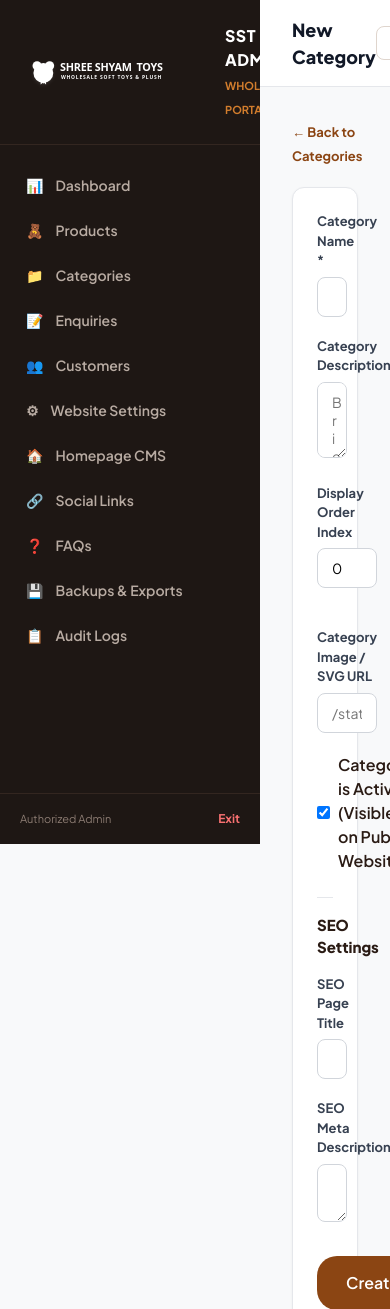
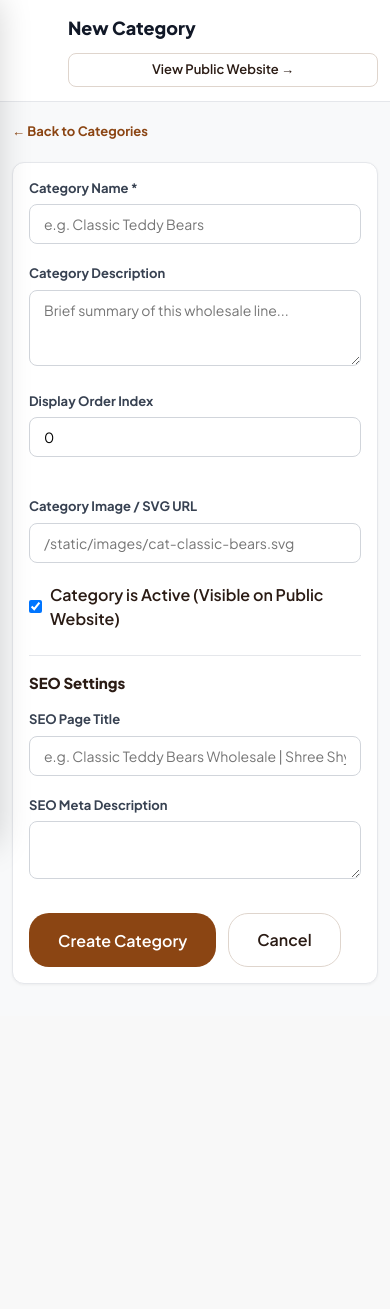
Before and after one commit to PrimeAyush7/ShreeShyamToys, a Python web app: template sst5_work/app/templates/admin/category_form.html in a window 390 px wide. Shown: the top 1309 px of the page. After the commit the page ends 984 px from the top, so only its background shows below. Run offline with Jinja, Linux system fonts and the light colour scheme; the template is opened without the code that fills it, so the values that code supplies are empty.

Commit message:
Update admin.css

```diff
--- a/sst5_work/app/static/css/admin.css
+++ b/sst5_work/app/static/css/admin.css
@@ -198,3 +198,206 @@
     grid-template-columns: 1fr;
   }
 }
+
+
+/* ==========================================================
+   ADMIN RESPONSIVE / MOBILE LAYOUT
+   Prevent the fixed sidebar from forcing horizontal overflow.
+   ========================================================== */
+
+.admin-layout,
+.admin-main,
+.admin-body,
+.admin-topbar,
+.admin-card,
+.admin-table-wrap,
+.admin-form {
+  min-width: 0;
+  max-width: 100%;
+}
+
+.admin-body {
+  overflow-x: hidden;
+}
+
+.admin-sidebar {
+  z-index: 1000;
+}
+
+.admin-sidebar-backdrop,
+.admin-mobile-menu {
+  display: none;
+}
+
+.admin-table-wrap {
+  width: 100%;
+  overflow-x: auto;
+  -webkit-overflow-scrolling: touch;
+}
+
+.admin-table-wrap > .admin-table {
+  min-width: 640px;
+}
+
+@media (max-width: 900px) {
+  .admin-layout {
+    display: block;
+    width: 100%;
+    max-width: 100%;
+    min-height: 100vh;
+    overflow-x: clip;
+  }
+
+  .admin-sidebar {
+    position: fixed;
+    inset: 0 auto 0 0;
+    width: min(280px, 86vw);
+    max-width: 86vw;
+    height: 100dvh;
+    max-height: 100dvh;
+    transform: translateX(-105%);
+    transition: transform 0.25s ease;
+    box-shadow: 12px 0 32px rgba(0, 0, 0, 0.18);
+    overflow-y: auto;
+    overflow-x: hidden;
+    overscroll-behavior: contain;
+  }
+
+  .admin-layout.admin-sidebar-open .admin-sidebar {
+    transform: translateX(0);
+  }
+
+  .admin-sidebar-backdrop {
+    position: fixed;
+    inset: 0;
+    z-index: 999;
+    background: rgba(0, 0, 0, 0.42);
+    display: block;
+    opacity: 0;
+    visibility: hidden;
+    pointer-events: none;
+    transition: opacity 0.2s ease, visibility 0.2s ease;
+  }
+
+  .admin-layout.admin-sidebar-open .admin-sidebar-backdrop {
+    opacity: 1;
+    visibility: visible;
+    pointer-events: auto;
+  }
+
+  .admin-mobile-menu {
+    position: fixed;
+    top: 12px;
+    left: 12px;
+    z-index: 1001;
+    width: 44px;
+    height: 44px;
+    padding: 10px;
+    border: 1px solid #E5E7EB;
+    border-radius: 10px;
+    background: #FFFFFF;
+    box-shadow: 0 3px 12px rgba(0,0,0,0.10);
+    display: flex;
+    flex-direction: column;
+    justify-content: center;
+    gap: 5px;
+    cursor: pointer;
+  }
+
+  .admin-mobile-menu span {
+    display: block;
+    width: 22px;
+    height: 2px;
+    margin: 0 auto;
+    background: #2A1B14;
+    border-radius: 2px;
+  }
+
+  .admin-main {
+    width: 100%;
+    max-width: 100%;
+    min-width: 0;
+    margin: 0;
+  }
+
+  .admin-topbar {
+    width: 100%;
+    min-height: 68px;
+    padding: 14px 16px 14px 68px;
+    gap: 12px;
+    flex-wrap: wrap;
+  }
+
+  .admin-topbar > div {
+    min-width: 0;
+  }
+
+  .admin-topbar .btn {
+    max-width: 100%;
+    white-space: normal;
+  }
+
+  .admin-body {
+    width: 100%;
+    padding: 20px 16px;
+    overflow-x: hidden;
+  }
+
+  .admin-card {
+    width: 100%;
+    overflow: hidden;
+  }
+
+  .metrics-grid {
+    grid-template-columns: repeat(2, minmax(0, 1fr));
+  }
+
+  .form-grid-2,
+  .form-grid-3 {
+    grid-template-columns: 1fr;
+  }
+
+  .admin-table {
+    width: 100%;
+  }
+}
+
+@media (max-width: 520px) {
+  .admin-body {
+    padding: 16px 12px;
+  }
+
+  .metrics-grid {
+    grid-template-columns: 1fr;
+    gap: 12px;
+  }
+
+  .admin-card {
+    padding: 16px;
+    margin-bottom: 16px;
+  }
+
+  .admin-topbar {
+    padding-right: 12px;
+  }
+
+  .admin-topbar > div:last-child {
+    width: 100%;
+  }
+
+  .admin-topbar > div:last-child .btn {
+    width: 100%;
+    text-align: center;
+  }
+
+  .admin-nav-item {
+    min-width: 0;
+  }
+}
+
+@media (prefers-reduced-motion: reduce) {
+  .admin-sidebar,
+  .admin-sidebar-backdrop {
+    transition: none;
+  }
+}
```
